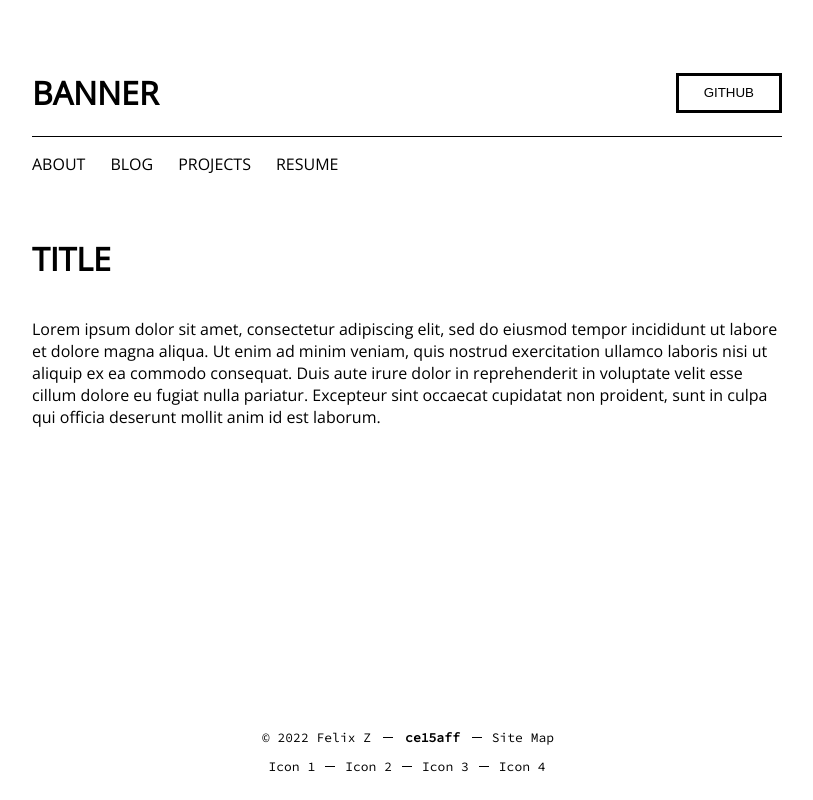
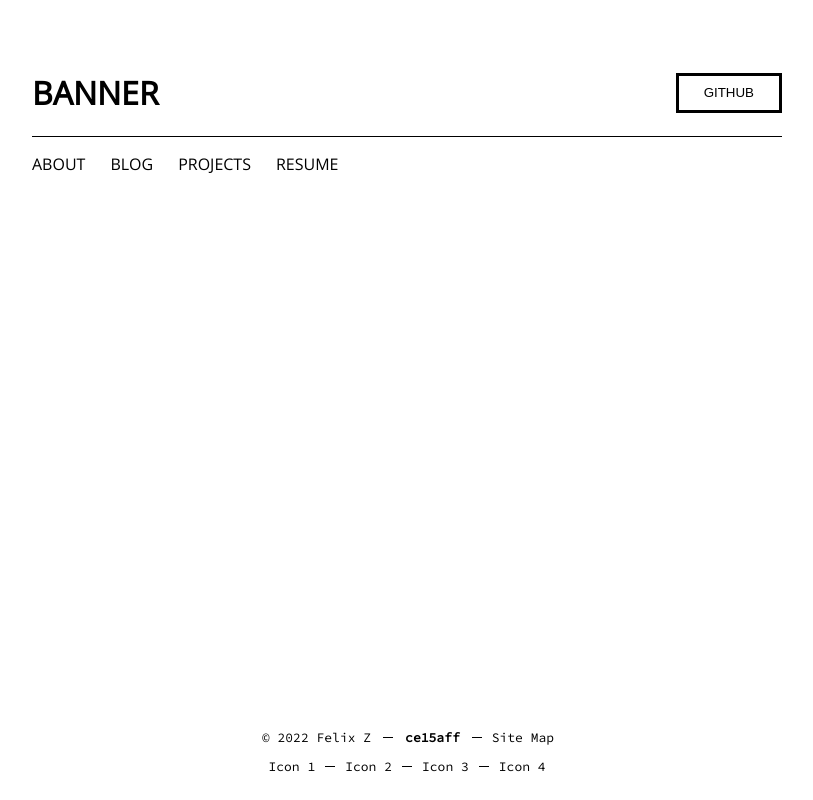
Before and after one commit to zhoufel1/personal-website, a Next.js app: page / in a window 1280 px wide. Shown: the whole page, without its empty margins (233-1046 px from the left). Built offline with nearby package versions, Linux system fonts and the light colour scheme.

Commit message:
styling and placeholders

```diff
--- a/src/components/layouts/base-layout.tsx
+++ b/src/components/layouts/base-layout.tsx
@@ -14,9 +14,12 @@
 
 const _Content = styled(Container, {
   alignItems: 'normal',
-  paddingTop: 50,
+  paddingTop: 25,
   width: 'min(92vw, 750px)', // Lil scuffed
   /*maxWidth: 750,*/
+  '@desktop': {
+    paddingTop: 50
+  }
 });
 
 const _Spacer = styled('div', {
--- a/src/components/tag.tsx
+++ b/src/components/tag.tsx
@@ -10,11 +10,11 @@
   width: 'fit-content',
   background: 'Black',
   color: 'White',
-  borderRadius: 5,
+  borderRadius: 0,
 });
 
 const _Label = styled('p', {
-  fontSize: '$sm',
+  fontSize: 10,
   margin: 3,
   padding: 3,
 });
--- a/src/lib/styles.tsx
+++ b/src/lib/styles.tsx
@@ -14,6 +14,7 @@
     }
   },
   media: {
+    desktop: '(min-width: 510px)',
     bp1: '(min-width: 30em)',
     bp2: '(min-width: 48em)',
     bp3: '(min-width: 62em)',
--- a/src/pages/index.tsx
+++ b/src/pages/index.tsx
@@ -3,16 +3,6 @@
 const IndexPage = () => {
   return (
     <>
-      <h1>TITLE</h1>
-      <p>
-        Lorem ipsum dolor sit amet, consectetur adipiscing elit, sed do eiusmod
-        tempor incididunt ut labore et dolore magna aliqua. Ut enim ad minim
-        veniam, quis nostrud exercitation ullamco laboris nisi ut aliquip ex ea
-        commodo consequat. Duis aute irure dolor in reprehenderit in voluptate
-        velit esse cillum dolore eu fugiat nulla pariatur. Excepteur sint
-        occaecat cupidatat non proident, sunt in culpa qui officia deserunt
-        mollit anim id est laborum.
-      </p>
     </>
   );
 };
```
